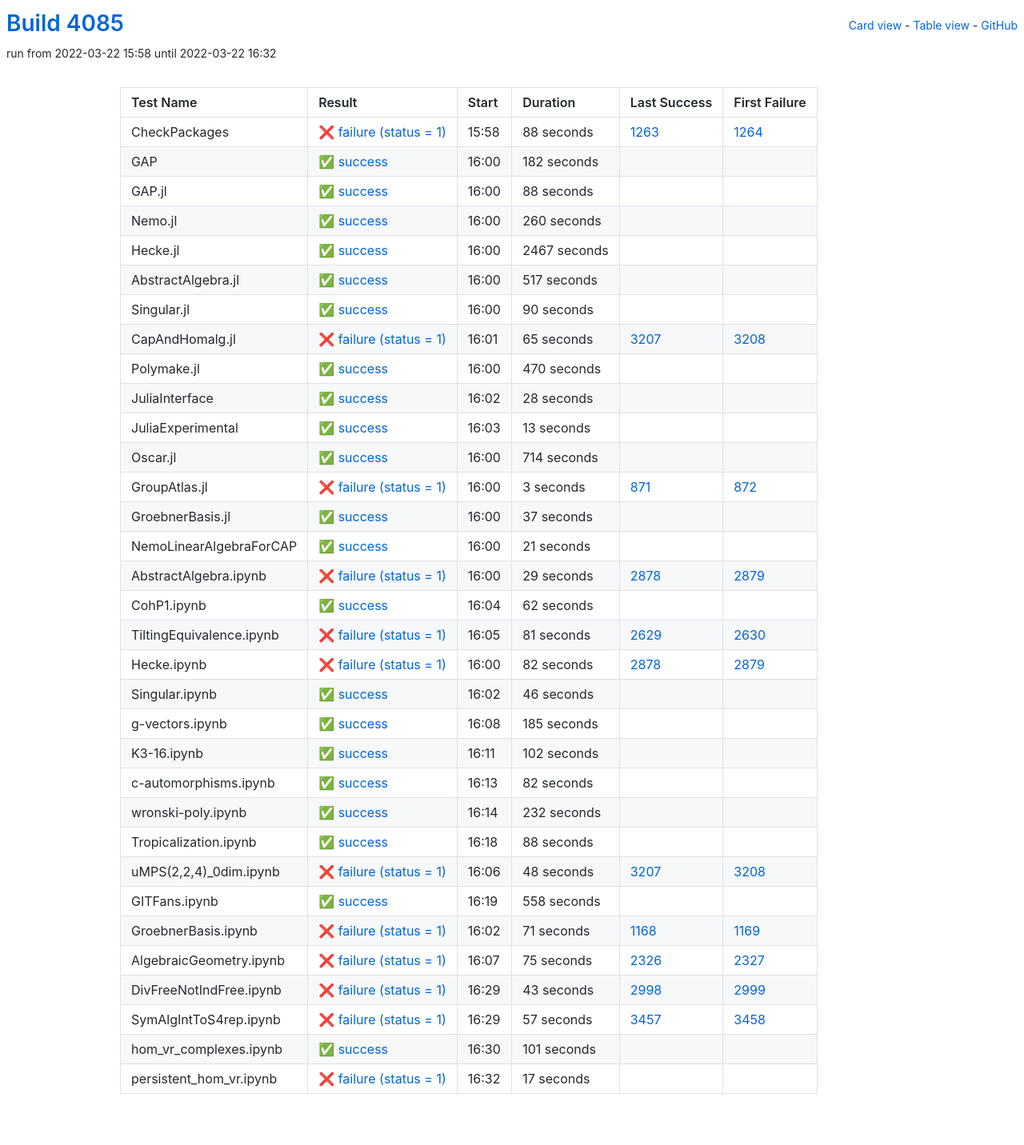
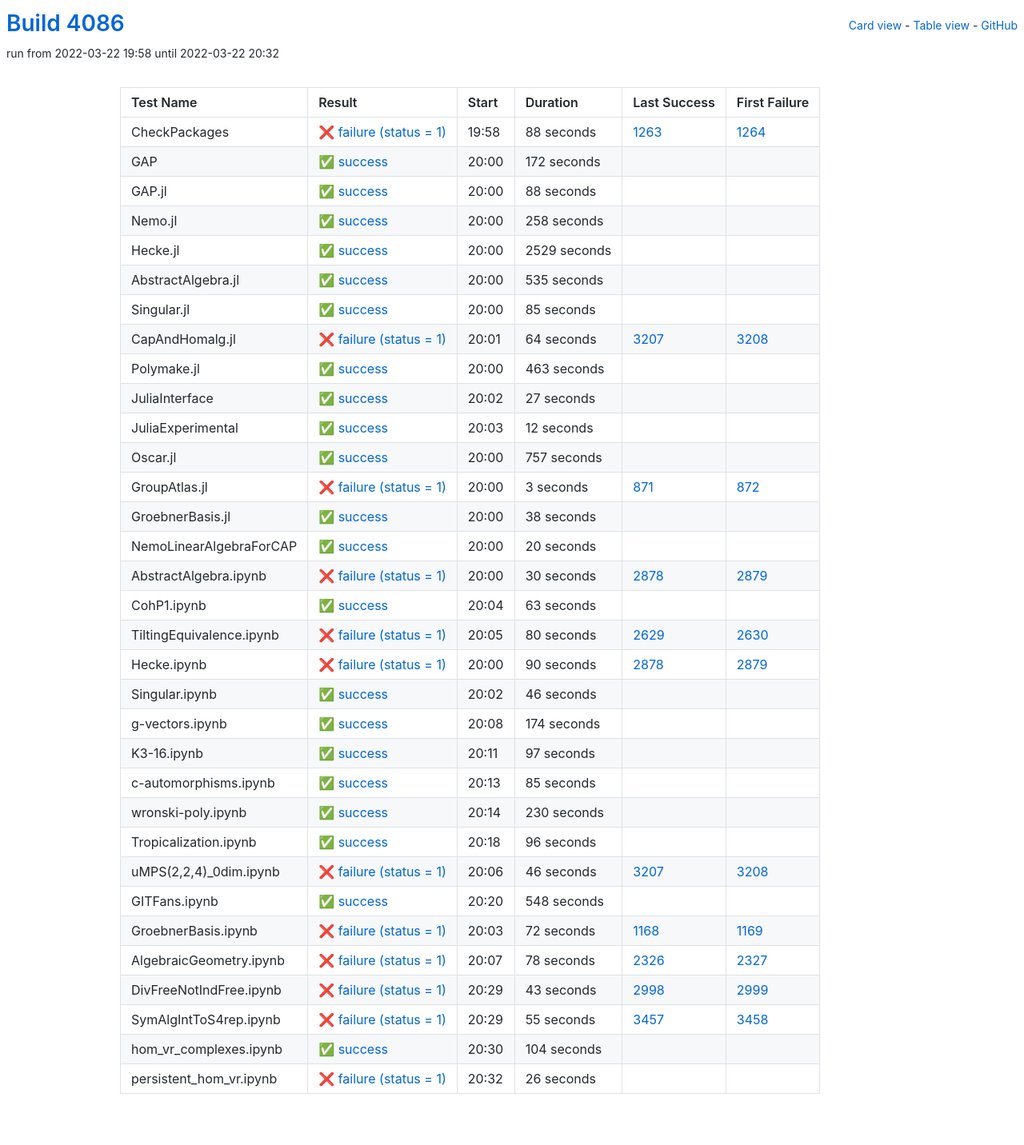
Before and after one commit to oscar-system/oscar-ci-status-stable, a Jekyll site: the page built from table.html, in a window 1280 px wide. Shown: the whole page at 80% size. Built offline with Jekyll 4.4.1, drawn with Linux system fonts in a browser that asks for light colours.

Commit message:
Build #4086

```diff
--- a/_data/ci.yml
+++ b/_data/ci.yml
@@ -1,6 +1,6 @@
 ---
-build: 4085
-build_url: https://oscarci.mathematik.uni-kl.de/job/oscar-stable/4085/
+build: 4086
+build_url: https://oscarci.mathematik.uni-kl.de/job/oscar-stable/4086/
 job: oscar-stable
 organization: oscar-system
 repo: oscar-ci-status-stable
@@ -8,8 +8,8 @@ repourl: https://github.com/oscar-system/oscar-ci-status-stable
 tests:
 - name: CheckPackages
   id: checkpackages
-  log: https://oscarci.mathematik.uni-kl.de/job/oscar-stable/4085/artifact/logs/build-4085/CheckPackages.log
-  start: 2022-03-22 15:58
+  log: https://oscarci.mathematik.uni-kl.de/job/oscar-stable/4086/artifact/logs/build-4086/CheckPackages.log
+  start: 2022-03-22 19:58
   success: false
   exitcode: 1
   status: failure
@@ -20,20 +20,20 @@ tests:
   first_failure_url: https://oscarci.mathematik.uni-kl.de/job/oscar-stable/1264/
 - name: GAP
   id: gap
-  log: https://oscarci.mathematik.uni-kl.de/job/oscar-stable/4085/artifact/logs/build-4085/GAP.log
-  start: 2022-03-22 16:00
+  log: https://oscarci.mathematik.uni-kl.de/job/oscar-stable/4086/artifact/logs/build-4086/GAP.log
+  start: 2022-03-22 20:00
   success: true
   exitcode: 0
   status: success
-  duration: 182
+  duration: 172
   last_success: false
   last_success_url:
   first_failure: false
   first_failure_url:
 - name: GAP.jl
   id: gap-jl
-  log: https://oscarci.mathematik.uni-kl.de/job/oscar-stable/4085/artifact/logs/build-4085/GAP.jl.log
-  start: 2022-03-22 16:00
+  log: https://oscarci.mathematik.uni-kl.de/job/oscar-stable/4086/artifact/logs/build-4086/GAP.jl.log
+  start: 2022-03-22 20:00
   success: true
   exitcode: 0
   status: success
@@ -44,116 +44,116 @@ tests:
   first_failure_url:
 - name: Nemo.jl
   id: nemo-jl
-  log: https://oscarci.mathematik.uni-kl.de/job/oscar-stable/4085/artifact/logs/build-4085/Nemo.jl.log
-  start: 2022-03-22 16:00
+  log: https://oscarci.mathematik.uni-kl.de/job/oscar-stable/4086/artifact/logs/build-4086/Nemo.jl.log
+  start: 2022-03-22 20:00
   success: true
   exitcode: 0
   status: success
-  duration: 260
+  duration: 258
   last_success: false
   last_success_url:
   first_failure: false
   first_failure_url:
 - name: Hecke.jl
   id: hecke-jl
-  log: https://oscarci.mathematik.uni-kl.de/job/oscar-stable/4085/artifact/logs/build-4085/Hecke.jl.log
-  start: 2022-03-22 16:00
+  log: https://oscarci.mathematik.uni-kl.de/job/oscar-stable/4086/artifact/logs/build-4086/Hecke.jl.log
+  start: 2022-03-22 20:00
   success: true
   exitcode: 0
   status: success
-  duration: 2467
+  duration: 2529
   last_success: false
   last_success_url:
   first_failure: false
   first_failure_url:
 - name: AbstractAlgebra.jl
   id: abstractalgebra-jl
-  log: https://oscarci.mathematik.uni-kl.de/job/oscar-stable/4085/artifact/logs/build-4085/AbstractAlgebra.jl.log
-  start: 2022-03-22 16:00
+  log: https://oscarci.mathematik.uni-kl.de/job/oscar-stable/4086/artifact/logs/build-4086/AbstractAlgebra.jl.log
+  start: 2022-03-22 20:00
   success: true
   exitcode: 0
   status: success
-  duration: 517
+  duration: 535
   last_success: false
   last_success_url:
   first_failure: false
   first_failure_url:
 - name: Singular.jl
   id: singular-jl
-  log: https://oscarci.mathematik.uni-kl.de/job/oscar-stable/4085/artifact/logs/build-4085/Singular.jl.log
-  start: 2022-03-22 16:00
+  log: https://oscarci.mathematik.uni-kl.de/job/oscar-stable/4086/artifact/logs/build-4086/Singular.jl.log
+  start: 2022-03-22 20:00
   success: true
   exitcode: 0
   status: success
-  duration: 90
+  duration: 85
   last_success: false
   last_success_url:
   first_failure: false
   first_failure_url:
 - name: CapAndHomalg.jl
   id: capandhomalg-jl
-  log: https://oscarci.mathematik.uni-kl.de/job/oscar-stable/4085/artifact/logs/build-4085/CapAndHomalg.jl.log
-  start: 2022-03-22 16:01
+  log: https://oscarci.mathematik.uni-kl.de/job/oscar-stable/4086/artifact/logs/build-4086/CapAndHomalg.jl.log
+  start: 2022-03-22 20:01
   success: false
   exitcode: 1
   status: failure
-  duration: 65
+  duration: 64
   last_success: 3207
   last_success_url: https://oscarci.mathematik.uni-kl.de/job/oscar-stable/3207/
   first_failure: 3208
   first_failure_url: https://oscarci.mathematik.uni-kl.de/job/oscar-stable/3208/
 - name: Polymake.jl
   id: polymake-jl
-  log: https://oscarci.mathematik.uni-kl.de/job/oscar-stable/4085/artifact/logs/build-4085/Polymake.jl.log
-  start: 2022-03-22 16:00
+  log: https://oscarci.mathematik.uni-kl.de/job/oscar-stable/4086/artifact/logs/build-4086/Polymake.jl.log
+  start: 2022-03-22 20:00
   success: true
   exitcode: 0
   status: success
-  duration: 470
+  duration: 463
   last_success: false
   last_success_url:
   first_failure: false
   first_failure_url:
 - name: JuliaInterface
   id: juliainterface
-  log: https://oscarci.mathematik.uni-kl.de/job/oscar-stable/4085/artifact/logs/build-4085/JuliaInterface.log
-  start: 2022-03-22 16:02
+  log: https://oscarci.mathematik.uni-kl.de/job/oscar-stable/4086/artifact/logs/build-4086/JuliaInterface.log
+  start: 2022-03-22 20:02
   success: true
   exitcode: 0
   status: success
-  duration: 28
+  duration: 27
   last_success: false
   last_success_url:
   first_failure: false
   first_failure_url:
 - name: JuliaExperimental
   id: juliaexperimental
-  log: https://oscarci.mathematik.uni-kl.de/job/oscar-stable/4085/artifact/logs/build-4085/JuliaExperimental.log
-  start: 2022-03-22 16:03
+  log: https://oscarci.mathematik.uni-kl.de/job/oscar-stable/4086/artifact/logs/build-4086/JuliaExperimental.log
+  start: 2022-03-22 20:03
   success: true
   exitcode: 0
   status: success
-  duration: 13
+  duration: 12
   last_success: false
   last_success_url:
   first_failure: false
   first_failure_url:
 - name: Oscar.jl
   id: oscar-jl
-  log: https://oscarci.mathematik.uni-kl.de/job/oscar-stable/4085/artifact/logs/build-4085/Oscar.jl.log
-  start: 2022-03-22 16:00
+  log: https://oscarci.mathematik.uni-kl.de/job/oscar-stable/4086/artifact/logs/build-4086/Oscar.jl.log
+  start: 2022-03-22 20:00
   success: true
   exitcode: 0
   status: success
-  duration: 714
+  duration: 757
   last_success: false
   last_success_url:
   first_failure: false
   first_failure_url:
 - name: GroupAtlas.jl
   id: groupatlas-jl
-  log: https://oscarci.mathematik.uni-kl.de/job/oscar-stable/4085/artifact/logs/build-4085/GroupAtlas.jl.log
-  start: 2022-03-22 16:00
+  log: https://oscarci.mathematik.uni-kl.de/job/oscar-stable/4086/artifact/logs/build-4086/GroupAtlas.jl.log
+  start: 2022-03-22 20:00
   success: false
   exitcode: 1
   status: failure
@@ -164,80 +164,80 @@ tests:
   first_failure_url: https://oscarci.mathematik.uni-kl.de/job/oscar-stable/872/
 - name: GroebnerBasis.jl
   id: groebnerbasis-jl
-  log: https://oscarci.mathematik.uni-kl.de/job/oscar-stable/4085/artifact/logs/build-4085/GroebnerBasis.jl.log
-  start: 2022-03-22 16:00
+  log: https://oscarci.mathematik.uni-kl.de/job/oscar-stable/4086/artifact/logs/build-4086/GroebnerBasis.jl.log
+  start: 2022-03-22 20:00
   success: true
   exitcode: 0
   status: success
-  duration: 37
+  duration: 38
   last_success: false
   last_success_url:
   first_failure: false
   first_failure_url:
 - name: NemoLinearAlgebraForCAP
   id: nemolinearalgebraforcap
-  log: https://oscarci.mathematik.uni-kl.de/job/oscar-stable/4085/artifact/logs/build-4085/NemoLinearAlgebraForCAP.log
-  start: 2022-03-22 16:00
+  log: https://oscarci.mathematik.uni-kl.de/job/oscar-stable/4086/artifact/logs/build-4086/NemoLinearAlgebraForCAP.log
+  start: 2022-03-22 20:00
   success: true
   exitcode: 0
   status: success
-  duration: 21
+  duration: 20
   last_success: false
   last_success_url:
   first_failure: false
   first_failure_url:
 - name: AbstractAlgebra.ipynb
   id: abstractalgebra-ipynb
-  log: https://oscarci.mathematik.uni-kl.de/job/oscar-stable/4085/artifact/logs/build-4085/AbstractAlgebra.ipynb.log
-  start: 2022-03-22 16:00
+  log: https://oscarci.mathematik.uni-kl.de/job/oscar-stable/4086/artifact/logs/build-4086/AbstractAlgebra.ipynb.log
+  start: 2022-03-22 20:00
   success: false
   exitcode: 1
   status: failure
-  duration: 29
+  duration: 30
   last_success: 2878
   last_success_url: https://oscarci.mathematik.uni-kl.de/job/oscar-stable/2878/
   first_failure: 2879
   first_failure_url: https://oscarci.mathematik.uni-kl.de/job/oscar-stable/2879/
 - name: CohP1.ipynb
   id: cohp1-ipynb
-  log: https://oscarci.mathematik.uni-kl.de/job/oscar-stable/4085/artifact/logs/build-4085/CohP1.ipynb.log
-  start: 2022-03-22 16:04
+  log: https://oscarci.mathematik.uni-kl.de/job/oscar-stable/4086/artifact/logs/build-4086/CohP1.ipynb.log
+  start: 2022-03-22 20:04
   success: true
   exitcode: 0
   status: success
-  duration: 62
+  duration: 63
   last_success: false
   last_success_url:
   first_failure: false
   first_failure_url:
 - name: TiltingEquivalence.ipynb
   id: tiltingequivalence-ipynb
-  log: https://oscarci.mathematik.uni-kl.de/job/oscar-stable/4085/artifact/logs/build-4085/TiltingEquivalence.ipynb.log
-  start: 2022-03-22 16:05
+  log: https://oscarci.mathematik.uni-kl.de/job/oscar-stable/4086/artifact/logs/build-4086/TiltingEquivalence.ipynb.log
+  start: 2022-03-22 20:05
   success: false
   exitcode: 1
   status: failure
-  duration: 81
+  duration: 80
   last_success: 2629
   last_success_url: https://oscarci.mathematik.uni-kl.de/job/oscar-stable/2629/
   first_failure: 2630
   first_failure_url: https://oscarci.mathematik.uni-kl.de/job/oscar-stable/2630/
 - name: Hecke.ipynb
   id: hecke-ipynb
-  log: https://oscarci.mathematik.uni-kl.de/job/oscar-stable/4085/artifact/logs/build-4085/Hecke.ipynb.log
-  start: 2022-03-22 16:00
+  log: https://oscarci.mathematik.uni-kl.de/job/oscar-stable/4086/artifact/logs/build-4086/Hecke.ipynb.log
+  start: 2022-03-22 20:00
   success: false
   exitcode: 1
   status: failure
-  duration: 82
+  duration: 90
   last_success: 2878
   last_success_url: https://oscarci.mathematik.uni-kl.de/job/oscar-stable/2878/
   first_failure: 2879
   first_failure_url: https://oscarci.mathematik.uni-kl.de/job/oscar-stable/2879/
 - name: Singular.ipynb
   id: singular-ipynb
-  log: https://oscarci.mathematik.uni-kl.de/job/oscar-stable/4085/artifact/logs/build-4085/Singular.ipynb.log
-  start: 2022-03-22 16:02
+  log: https://oscarci.mathematik.uni-kl.de/job/oscar-stable/4086/artifact/logs/build-4086/Singular.ipynb.log
+  start: 2022-03-22 20:02
   success: true
   exitcode: 0
   status: success
@@ -248,116 +248,116 @@ tests:
   first_failure_url:
 - name: g-vectors.ipynb
   id: g-vectors-ipynb
-  log: https://oscarci.mathematik.uni-kl.de/job/oscar-stable/4085/artifact/logs/build-4085/g-vectors.ipynb.log
-  start: 2022-03-22 16:08
+  log: https://oscarci.mathematik.uni-kl.de/job/oscar-stable/4086/artifact/logs/build-4086/g-vectors.ipynb.log
+  start: 2022-03-22 20:08
   success: true
   exitcode: 0
   status: success
-  duration: 185
+  duration: 174
   last_success: false
   last_success_url:
   first_failure: false
   first_failure_url:
 - name: K3-16.ipynb
   id: k3-16-ipynb
-  log: https://oscarci.mathematik.uni-kl.de/job/oscar-stable/4085/artifact/logs/build-4085/K3-16.ipynb.log
-  start: 2022-03-22 16:11
+  log: https://oscarci.mathematik.uni-kl.de/job/oscar-stable/4086/artifact/logs/build-4086/K3-16.ipynb.log
+  start: 2022-03-22 20:11
   success: true
   exitcode: 0
   status: success
-  duration: 102
+  duration: 97
   last_success: false
   last_success_url:
   first_failure: false
   first_failure_url:
 - name: c-automorphisms.ipynb
   id: c-automorphisms-ipynb
-  log: https://oscarci.mathematik.uni-kl.de/job/oscar-stable/4085/artifact/logs/build-4085/c-automorphisms.ipynb.log
-  start: 2022-03-22 16:13
+  log: https://oscarci.mathematik.uni-kl.de/job/oscar-stable/4086/artifact/logs/build-4086/c-automorphisms.ipynb.log
+  start: 2022-03-22 20:13
   success: true
   exitcode: 0
   status: success
-  duration: 82
+  duration: 85
   last_success: false
   last_success_url:
   first_failure: false
   first_failure_url:
 - name: wronski-poly.ipynb
   id: wronski-poly-ipynb
-  log: https://oscarci.mathematik.uni-kl.de/job/oscar-stable/4085/artifact/logs/build-4085/wronski-poly.ipynb.log
-  start: 2022-03-22 16:14
+  log: https://oscarci.mathematik.uni-kl.de/job/oscar-stable/4086/artifact/logs/build-4086/wronski-poly.ipynb.log
+  start: 2022-03-22 20:14
   success: true
   exitcode: 0
   status: success
-  duration: 232
+  duration: 230
   last_success: false
   last_success_url:
   first_failure: false
   first_failure_url:
 - name: Tropicalization.ipynb
   id: tropicalization-ipynb
-  log: https://oscarci.mathematik.uni-kl.de/job/oscar-stable/4085/artifact/logs/build-4085/Tropicalization.ipynb.log
-  start: 2022-03-22 16:18
+  log: https://oscarci.mathematik.uni-kl.de/job/oscar-stable/4086/artifact/logs/build-4086/Tropicalization.ipynb.log
+  start: 2022-03-22 20:18
   success: true
   exitcode: 0
   status: success
-  duration: 88
+  duration: 96
   last_success: false
   last_success_url:
   first_failure: false
   first_failure_url:
 - name: uMPS(2,2,4)_0dim.ipynb
   id: umps-2-2-4-0dim-ipynb
-  log: https://oscarci.mathematik.uni-kl.de/job/oscar-stable/4085/artifact/logs/build-4085/uMPS-2-2-4-_0dim.ipynb.log
-  start: 2022-03-22 16:06
+  log: https://oscarci.mathematik.uni-kl.de/job/oscar-stable/4086/artifact/logs/build-4086/uMPS-2-2-4-_0dim.ipynb.log
+  start: 2022-03-22 20:06
   success: false
   exitcode: 1
   status: failure
-  duration: 48
+  duration: 46
   last_success: 3207
   last_success_url: https://oscarci.mathematik.uni-kl.de/job/oscar-stable/3207/
   first_failure: 3208
   first_failure_url: https://oscarci.mathematik.uni-kl.de/job/oscar-stable/3208/
 - name: GITFans.ipynb
   id: gitfans-ipynb
-  log: https://oscarci.mathematik.uni-kl.de/job/oscar-stable/4085/artifact/logs/build-4085/GITFans.ipynb.log
-  start: 2022-03-22 16:19
+  log: https://oscarci.mathematik.uni-kl.de/job/oscar-stable/4086/artifact/logs/build-4086/GITFans.ipynb.log
+  start: 2022-03-22 20:20
   success: true
   exitcode: 0
   status: success
-  duration: 558
+  duration: 548
   last_success: false
   last_success_url:
   first_failure: false
   first_failure_url:
 - name: GroebnerBasis.ipynb
   id: groebnerbasis-ipynb
-  log: https://oscarci.mathematik.uni-kl.de/job/oscar-stable/4085/artifact/logs/build-4085/GroebnerBasis.ipynb.log
-  start: 2022-03-22 16:02
+  log: https://oscarci.mathematik.uni-kl.de/job/oscar-stable/4086/artifact/logs/build-4086/GroebnerBasis.ipynb.log
+  start: 2022-03-22 20:03
   success: false
   exitcode: 1
   status: failure
-  duration: 71
+  duration: 72
   last_success: 1168
   last_success_url: https://oscarci.mathematik.uni-kl.de/job/oscar-stable/1168/
   first_failure: 1169
   first_failure_url: https://oscarci.mathematik.uni-kl.de/job/oscar-stable/1169/
 - name: AlgebraicGeometry.ipynb
   id: algebraicgeometry-ipynb
-  log: https://oscarci.mathematik.uni-kl.de/job/oscar-stable/4085/artifact/logs/build-4085/AlgebraicGeometry.ipynb.log
-  start: 2022-03-22 16:07
+  log: https://oscarci.mathematik.uni-kl.de/job/oscar-stable/4086/artifact/logs/build-4086/AlgebraicGeometry.ipynb.log
+  start: 2022-03-22 20:07
   success: false
   exitcode: 1
   status: failure
-  duration: 75
+  duration: 78
   last_success: 2326
   last_success_url: https://oscarci.mathematik.uni-kl.de/job/oscar-stable/2326/
   first_failure: 2327
   first_failure_url: https://oscarci.mathematik.uni-kl.de/job/oscar-stable/2327/
 - name: DivFreeNotIndFree.ipynb
   id: divfreenotindfree-ipynb
-  log: https://oscarci.mathematik.uni-kl.de/job/oscar-stable/4085/artifact/logs/build-4085/DivFreeNotIndFree.ipynb.log
-  start: 2022-03-22 16:29
+  log: https://oscarci.mathematik.uni-kl.de/job/oscar-stable/4086/artifact/logs/build-4086/DivFreeNotIndFree.ipynb.log
+  start: 2022-03-22 20:29
   success: false
   exitcode: 1
   status: failure
@@ -368,36 +368,36 @@ tests:
   first_failure_url: https://oscarci.mathematik.uni-kl.de/job/oscar-stable/2999/
 - name: SymAlgIntToS4rep.ipynb
   id: symalginttos4rep-ipynb
-  log: https://oscarci.mathematik.uni-kl.de/job/oscar-stable/4085/artifact/logs/build-4085/SymAlgIntToS4rep.ipynb.log
-  start: 2022-03-22 16:29
+  log: https://oscarci.mathematik.uni-kl.de/job/oscar-stable/4086/artifact/logs/build-4086/SymAlgIntToS4rep.ipynb.log
+  start: 2022-03-22 20:29
   success: false
   exitcode: 1
   status: failure
-  duration: 57
+  duration: 55
   last_success: 3457
   last_success_url: https://oscarci.mathematik.uni-kl.de/job/oscar-stable/3457/
   first_failure: 3458
   first_failure_url: https://oscarci.mathematik.uni-kl.de/job/oscar-stable/3458/
 - name: hom_vr_complexes.ipynb
   id: hom-vr-complexes-ipynb
-  log: https://oscarci.mathematik.uni-kl.de/job/oscar-stable/4085/artifact/logs/build-4085/hom_vr_complexes.ipynb.log
-  start: 2022-03-22 16:30
+  log: https://oscarci.mathematik.uni-kl.de/job/oscar-stable/4086/artifact/logs/build-4086/hom_vr_complexes.ipynb.log
+  start: 2022-03-22 20:30
   success: true
   exitcode: 0
   status: success
-  duration: 101
+  duration: 104
   last_success: false
   last_success_url:
   first_failure: false
   first_failure_url:
 - name: persistent_hom_vr.ipynb
   id: persistent-hom-vr-ipynb
-  log: https://oscarci.mathematik.uni-kl.de/job/oscar-stable/4085/artifact/logs/build-4085/persistent_hom_vr.ipynb.log
-  start: 2022-03-22 16:32
+  log: https://oscarci.mathematik.uni-kl.de/job/oscar-stable/4086/artifact/logs/build-4086/persistent_hom_vr.ipynb.log
+  start: 2022-03-22 20:32
   success: false
   exitcode: 1
   status: failure
-  duration: 17
+  duration: 26
   last_success: false
   last_success_url:
   first_failure: false
```
Also changed, not shown: README.md.
